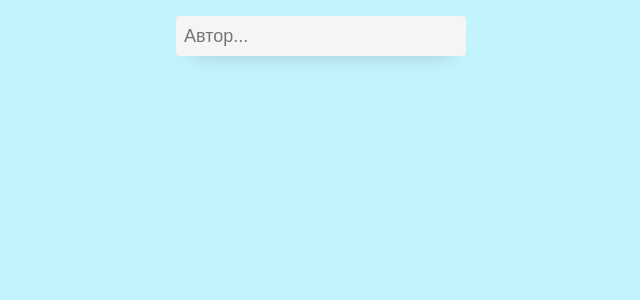
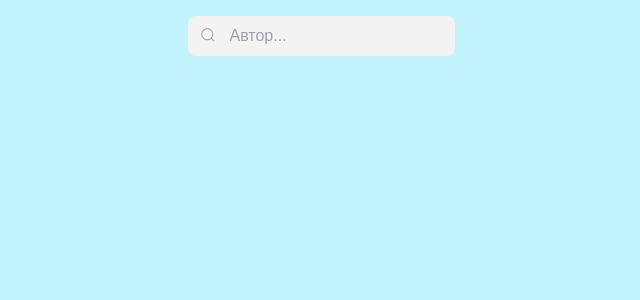
Before and after one commit to Scat55/Voodoo_Rocks_Tech, a Vue app: page / in a window 1280 px wide. Shown: the top 300 px of the page, without its empty margins (319-959 px from the left). Built offline with nearby package versions, Linux system fonts and the light colour scheme.

Commit message:
style: change input style

```diff
--- a/src/pages/Home.vue
+++ b/src/pages/Home.vue
@@ -1,9 +1,43 @@
 <script setup lang="ts">
+import { Container } from '@/shared/container';
 import { Input } from '@/shared/input';
 </script>
 
 <template>
-  <div><Input placeholder="Автор..." /></div>
+  <header class="header">
+    <Container>
+      <div class="header__input">
+        <svg class="header__input-icon" aria-hidden="true" viewBox="0 0 24 24">
+          <g>
+            <path
+              d="M21.53 20.47l-3.66-3.66C19.195 15.24 20 13.214 20 11c0-4.97-4.03-9-9-9s-9 4.03-9 9 4.03 9 9 9c2.215 0 4.24-.804 5.808-2.13l3.66 3.66c.147.146.34.22.53.22s.385-.073.53-.22c.295-.293.295-.767.002-1.06zM3.5 11c0-4.135 3.365-7.5 7.5-7.5s7.5 3.365 7.5 7.5-3.365 7.5-7.5 7.5-7.5-3.365-7.5-7.5z"
+            ></path>
+          </g>
+        </svg>
+        <Input placeholder="Автор..." />
+      </div>
+    </Container>
+  </header>
 </template>
 
-<style scoped></style>
+<style scoped lang="scss">
+.header {
+  display: flex;
+  align-items: center;
+  justify-content: center;
+  &__input {
+    line-height: 28px;
+    position: relative;
+    max-width: 350px;
+
+    &-icon {
+      position: absolute;
+      top: 0.7rem;
+      left: 0.8rem;
+      fill: #9e9ea7;
+      width: 1rem;
+      height: 1rem;
+    }
+  }
+}
+</style>
--- a/src/shared/input/ui.vue
+++ b/src/shared/input/ui.vue
@@ -40,24 +40,27 @@ const updateValue = (e: Event) => {
   margin-top: 1rem;
 }
 .input {
-  width: 18.125rem;
-  background-color: #f5f5f5;
-  color: #242424;
-  padding: 0.15rem 0.5rem;
-  min-height: 2.5rem;
-  font-size: 1.125rem;
-  border-radius: 4px;
+  width: 100%;
+  height: 40px;
+  line-height: 28px;
+  padding: 0 1rem;
+  padding-left: 2.5rem;
+  border: 2px solid transparent;
+  border-radius: 8px;
   outline: none;
-  border: none;
-  line-height: 1.15;
-  box-shadow: 0px 0.625rem 1.25rem -1.125rem;
-
-  &:focus {
-    border-bottom: 2px solid #5b5fc7;
-    border-radius: 4px 4px 2px 2px;
+  font-size: 1rem;
+  background-color: #f3f3f4;
+  color: #0d0c22;
+  transition: 0.3s ease;
+  &::placeholder {
+    color: #9e9ea7;
   }
+  &:focus,
   &:hover {
-    outline: 1px solid lightgrey;
+    outline: none;
+    border-color: rgba(135, 217, 255, 0.4);
+    background-color: #fff;
+    box-shadow: 0 0 0 4px rgb(234 76 137 / 10%);
   }
 }
 </style>
```
